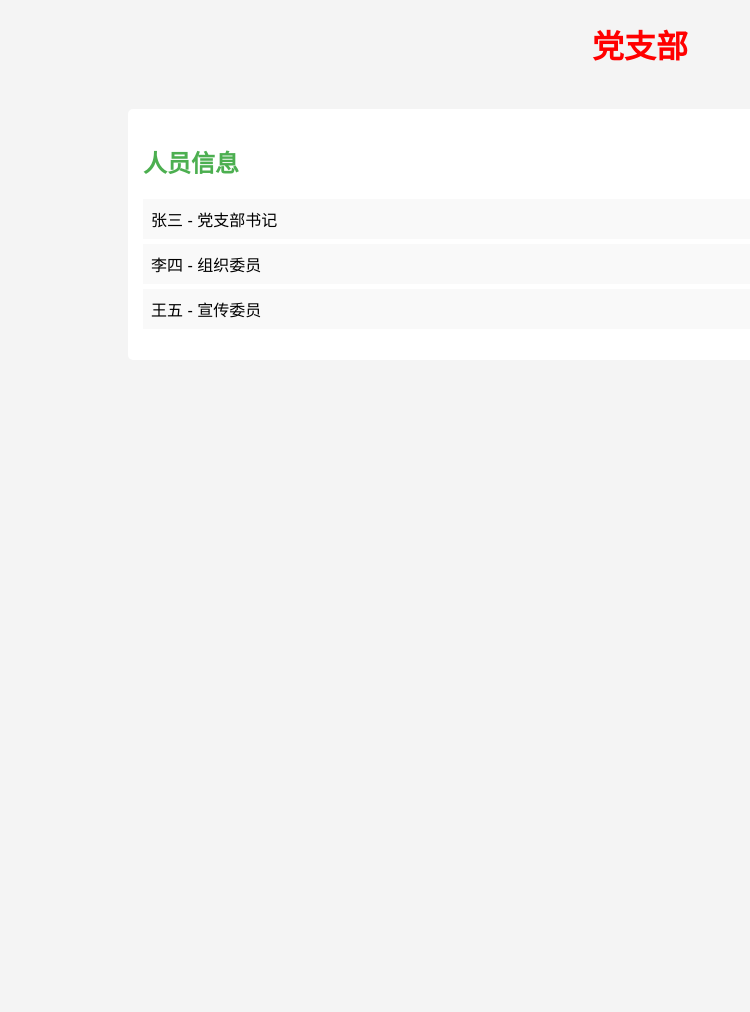
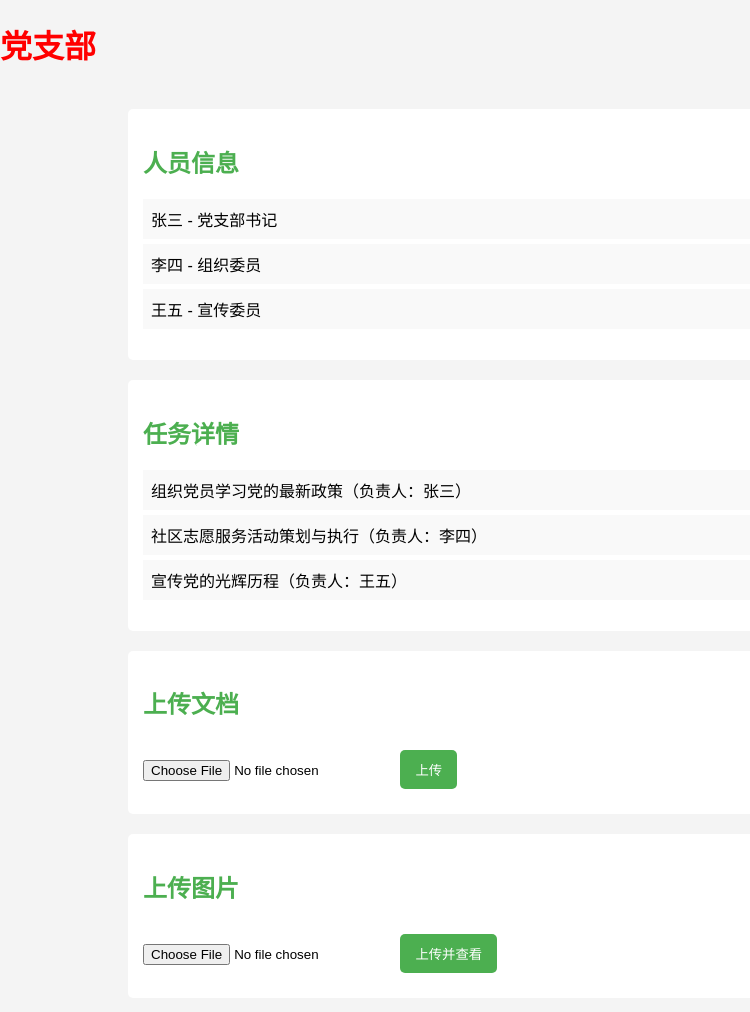
Before and after one commit to iamshan1500/dzb.github.io, a plain HTML site: page index.html in a window 1280 px wide. Shown: the whole page, without its empty margins (0-750 px from the left). Before the commit the page ends 800 px from the top, so only its background shows below. Drawn offline with Linux system fonts and the light colour scheme.

Commit message:
Update index.html

```diff
--- a/index.html
+++ b/index.html
@@ -1,6 +1,5 @@
 <!DOCTYPE html>
 <html lang="zh-CN">
-
 <head>
     <meta charset="UTF-8">
     <title>党支部</title>
@@ -11,49 +10,61 @@
             padding: 0;
             background-color: #f4f4f4;
         }
-
-        .header {
-            text-align: center; /* 居中党支部标题 */
+        .header h1 {
+            color: red; /* 标题字体颜色改为红色 */
         }
-
-        .header h1 {
-            color: red;
-        }
-
         .container {
             width: 80%;
             margin: auto;
             overflow: hidden;
         }
-
-        .people,
-        .tasks,
-        .upload-section,
-        .image-upload-section {
+        .people, .tasks, .upload-section, .image-upload-section {
             background: white;
             margin: 20px 0;
             padding: 15px;
             border-radius: 5px;
         }
-
         h2 {
             color: #4CAF50;
         }
-
         ul {
             list-style-type: none;
             padding: 0;
         }
-
         ul li {
             padding: 8px;
             background: #f9f9f9;
             margin-bottom: 5px;
-            contenteditable: true;
+            contenteditable: true; /* 使列表项内容可编辑 */
+        }
+        .upload-section input[type="file"], .image-upload-section input[type="file"] {
+            margin-top: 10px;
+        }
+        .upload-section button, .image-upload-section button {
+            margin-top: 10px;
+            padding: 10px 15px;
+            background-color: #4CAF50;
+            color: white;
+            border: none;
+            border-radius: 5px;
+            cursor: pointer;
+        }
+        .upload-section button:hover, .image-upload-section button:hover {
+            background-color: #45a049;
+        }
+        .upload-status, .image-preview {
+            margin-top: 10px;
+            font-weight: bold;
+        }
+        .image-preview img {
+            max-width: 100%; /* 图片宽度自适应 */
+            height: auto; /* 高度按比例调整 */
+            margin-top: 10px;
+            border: 1px solid #ddd;
+            border-radius: 5px;
         }
     </style>
 </head>
-
 <body>
 <div class="header">
     <h1>党支部</h1>
@@ -62,43 +73,89 @@
 <div class="container">
     <div class="people">
         <h2>人员信息</h2>
-            <ul id="peopleList">
+        <ul>
             <li>张三 - 党支部书记</li>
             <li>李四 - 组织委员</li>
             <li>王五 - 宣传委员</li>
             <!-- 可以添加更多人员 -->
         </ul>
     </div>
-        <!-- ...其他部分保持不变... -->
+
+    <div class="tasks">
+        <h2>任务详情</h2>
+        <ul>
+            <li>组织党员学习党的最新政策（负责人：张三）</li>
+            <li>社区志愿服务活动策划与执行（负责人：李四）</li>
+            <li>宣传党的光辉历程（负责人：王五）</li>
+            <!-- 可以添加更多任务 -->
+        </ul>
+    </div>
+
+    <div class="upload-section">
+        <h2>上传文档</h2>
+        <form id="uploadForm">
+            <input type="file" id="fileInput" name="document" accept=".pdf,.doc,.docx">
+            <button type="button" onclick="uploadFile()">上传</button>
+        </form>
+        <div class="upload-status" id="uploadStatus"></div>
+    </div>
+
+    <div class="image-upload-section">
+        <h2>上传图片</h2>
+        <input type="file" id="imageInput" accept="image/*">
+        <button type="button" onclick="previewImage()">上传并查看</button>
+        <div class="image-preview" id="imagePreview"></div>
+    </div>
 </div>
 
 <script>
-        // 增加对人员信息的编辑和保存功能
-        document.getElementById('peopleList').addEventListener('input', function (e) {
-            const target = e.target;
+    function uploadFile() {
+        const fileInput = document.getElementById('fileInput');
+        const uploadStatus = document.getElementById('uploadStatus');
 
-            if (target.tagName.toLowerCase() === 'li') {
-                // 使用 localStorage 保存编辑后的数据
-                localStorage.setItem(target.dataset.index, target.innerHTML);
+        if (fileInput.files.length === 0) {
+            uploadStatus.textContent = '请选择一个文件！';
+            uploadStatus.style.color = 'red';
+            return;
         }
-        });
 
-        // 页面加载时恢复之前保存的数据
-        window.onload = function () {
-            const peopleList = document.getElementById('peopleList');
-            for (let i = 0; i < peopleList.children.length; i++) {
-                const item = peopleList.children[i];
-                item.contentEditable = true;
-                item.dataset.index = i; // 添加一个标识符以便保存和检索
+        const file = fileInput.files[0];
+        uploadStatus.textContent = `正在上传文件：${file.name}...`;
+        uploadStatus.style.color = 'blue';
 
-                // 尝试从 localStorage 恢复数据
-                const savedData = localStorage.getItem(i);
-                if (savedData !== null) {
-                    item.innerHTML = savedData;
+        // 模拟文件上传过程（您可以替换为实际的后端上传逻辑）
+        setTimeout(() => {
+            uploadStatus.textContent = `文件“${file.name}”上传成功！`;
+            uploadStatus.style.color = 'green';
+        }, 2000);
     }
+
+    function previewImage() {
+        const imageInput = document.getElementById('imageInput');
+        const imagePreview = document.getElementById('imagePreview');
+
+        if (imageInput.files.length === 0) {
+            imagePreview.innerHTML = '<p style="color: red;">请选择一张图片！</p>';
+            return;
         }
+
+        const file = imageInput.files[0];
+
+        // 创建一个 FileReader 对象来读取文件
+        const reader = new FileReader();
+
+        reader.onload = function (e) {
+            // 清空之前的预览内容
+            imagePreview.innerHTML = '';
+            // 创建一个新的 img 元素，并设置其 src 属性为读取到的图片数据
+            const img = document.createElement('img');
+            img.src = e.target.result;
+            imagePreview.appendChild(img);
         };
+
+        // 读取文件内容
+        reader.readAsDataURL(file);
+    }
 </script>
 </body>
-
 </html>
```
Lines whose indentation alone changed are shown as unchanged.
